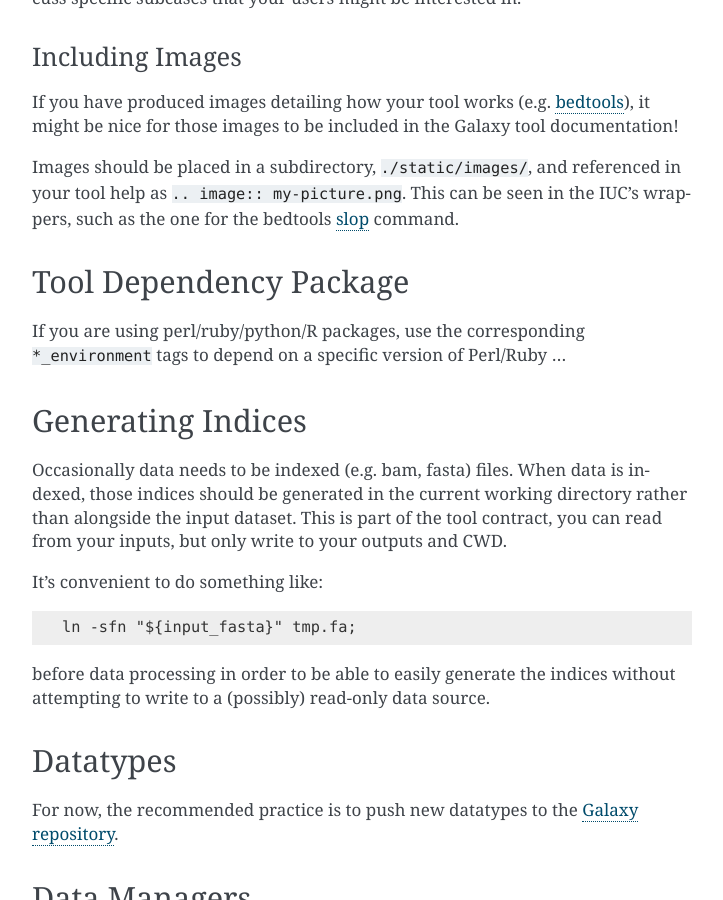
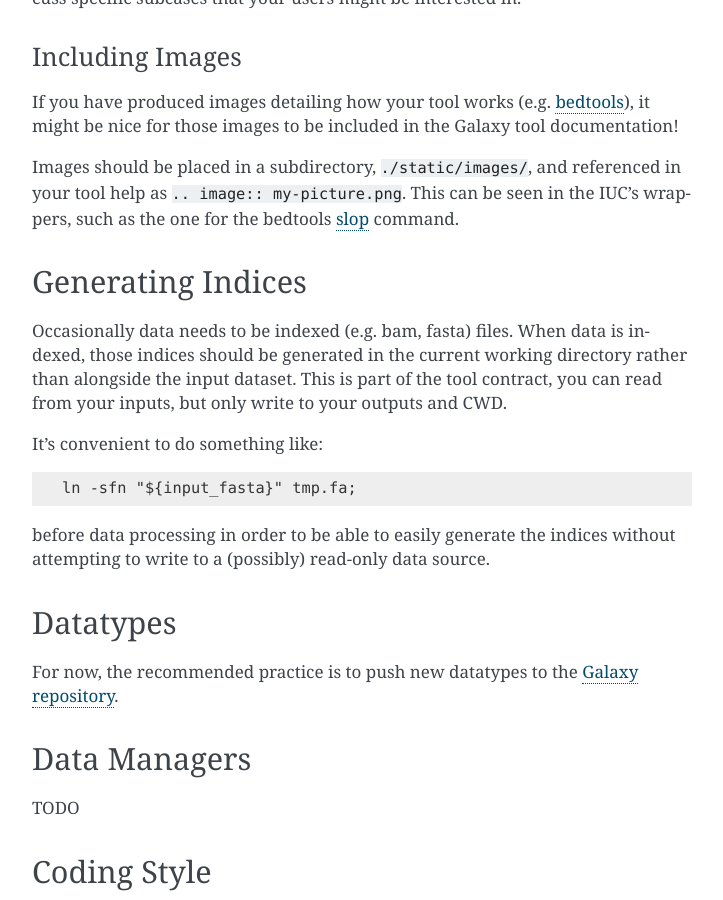
Before and after one commit to galaxy-iuc/standards, a Sphinx documentation site: the page built from docs/best_practices/tool_xml.rst, in a window 1280 px wide and 900 px high, scrolled down 6033 px. Shown: the whole window, without its empty margins (388-1111 px from the left). Built offline with Sphinx 7.4.7, drawn with Linux system fonts in a browser that asks for light colours; some of the changed text lies outside the part shown.

Commit message:
Remove outdated Tool Dependency Package section

```diff
--- a/docs/best_practices/tool_xml.rst
+++ b/docs/best_practices/tool_xml.rst
@@ -282,13 +282,6 @@ Images should be placed in a subdirectory, ``./static/images/``, and referenced
 in your tool help as ``.. image:: my-picture.png``. This can be seen in the
 IUC's wrappers, such as the one for the bedtools `slop`_ command.
 
-
-Tool Dependency Package
------------------------
-
-If you are using perl/ruby/python/R packages, use the corresponding
-``*_environment`` tags to depend on a specific version of Perl/Ruby ...
-
 Generating Indices
 ------------------
 
```
